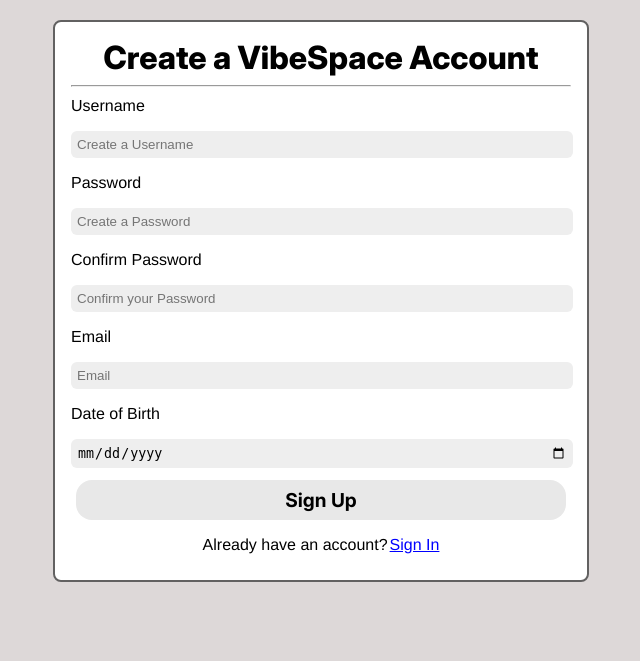
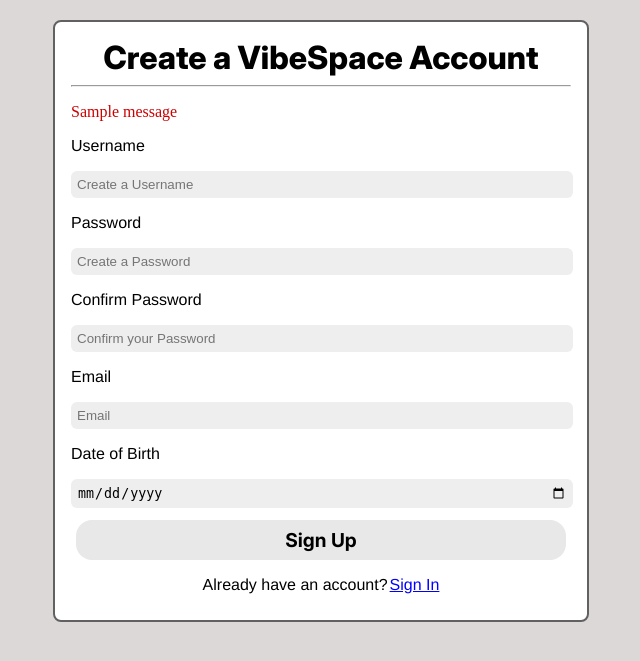
Before and after one commit to NorvilzShawnz/socialmedia, a Django app: page /signup/ in a window 1280 px wide. Shown: the part 62-723 px from the top of the page, without its empty margins (319-959 px from the left). Run offline with Django 5.2, Linux system fonts and the light colour scheme; tables that the repository leaves empty hold one stand-in row (values such as "Sample post"); one stand-in notice (Sample message) is shown.

Commit message:
Display flash messages on signin and signup pages
The signin/signup views set messages.error/success but the templates
never rendered them, so failed logins looked like the form had silently
cleared itself.

```diff
--- a/templates/signup.html
+++ b/templates/signup.html
@@ -21,6 +21,13 @@
     <div class="main-content-box" id="signin-signup-box">
         <h1>Create a VibeSpace Account</h1>
         <hr>
+        {% if messages %}
+            <ul class="messages" style="list-style:none; padding:0; color:#c00;">
+                {% for message in messages %}
+                    <li>{{ message }}</li>
+                {% endfor %}
+            </ul>
+        {% endif %}
         <form id="credentials-form" action="/signup/" method="POST">
     {% csrf_token %}
 
```
Also changed, not shown: templates/signin.html (+7 -0 lines).
